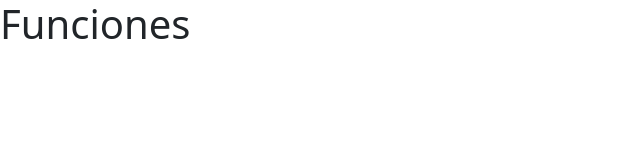
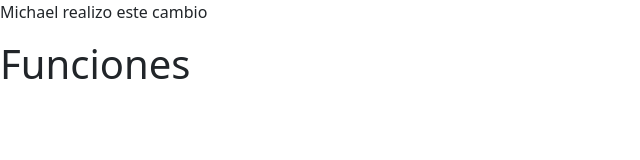
Before and after one commit to sebaskerloc/PruebaEquipo25, a plain HTML site: page index.html in a window 1280 px wide. Shown: the whole page, without its empty margins (0-640 px from the left). Drawn offline with nearby package versions, Linux system fonts and the light colour scheme.

Commit message:
Se realizo cambio en index

```diff
--- a/index.html
+++ b/index.html
@@ -7,6 +7,9 @@
     <link href="https://cdn.jsdelivr.net/npm/bootstrap@5.3.0/dist/css/bootstrap.min.css" rel="stylesheet" integrity="sha384-9ndCyUaIbzAi2FUVXJi0CjmCapSmO7SnpJef0486qhLnuZ2cdeRhO02iuK6FUUVM" crossorigin="anonymous">
   </head>
   <body>
+  <p>
+    Michael realizo este cambio
+  </p>
     <h1>Funciones</h1>
     <script src="./js/main.js" defer></script>
     <script src="https://cdn.jsdelivr.net/npm/bootstrap@5.3.0/dist/js/bootstrap.bundle.min.js" integrity="sha384-geWF76RCwLtnZ8qwWowPQNguL3RmwHVBC9FhGdlKrxdiJJigb/j/68SIy3Te4Bkz" crossorigin="anonymous"></script>
```
